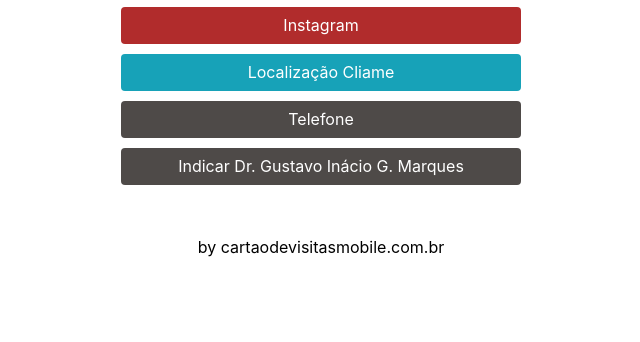
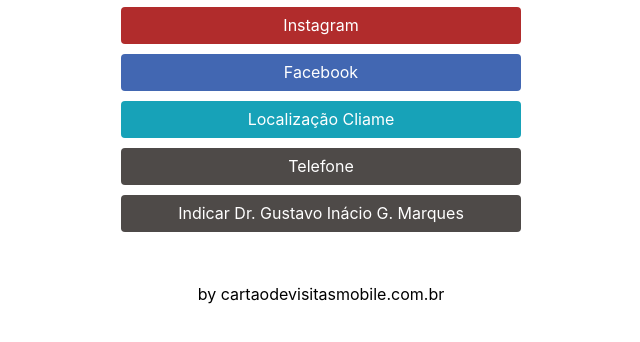
Before and after one commit to startdes/drgustavoinacio, a plain HTML site: page index.html in a window 1280 px wide. Shown: the part 280-622 px from the top of the page, without its empty margins (319-959 px from the left). Drawn offline with Linux system fonts and the light colour scheme.

Commit message:
Add files via upload

```diff
--- a/index.html
+++ b/index.html
@@ -52,14 +52,14 @@
                 </div>
             </a>
         </div>
-        <!--
+
         <div class="divconteudo">
-            <a href="link" target="_blank">
+            <a href="http://facebook.com/drginaciomarques" target="_blank">
                 <div class="btn btn-primary divlinks facecolor">Facebook
                 </div>
             </a>
         </div>
--->
+
         <div class="divconteudo">
             <a href="https://goo.gl/maps/ghBgadanukx" target="_blank">
                 <div class="btn btn-info divlinks">Localização Cliame
```
